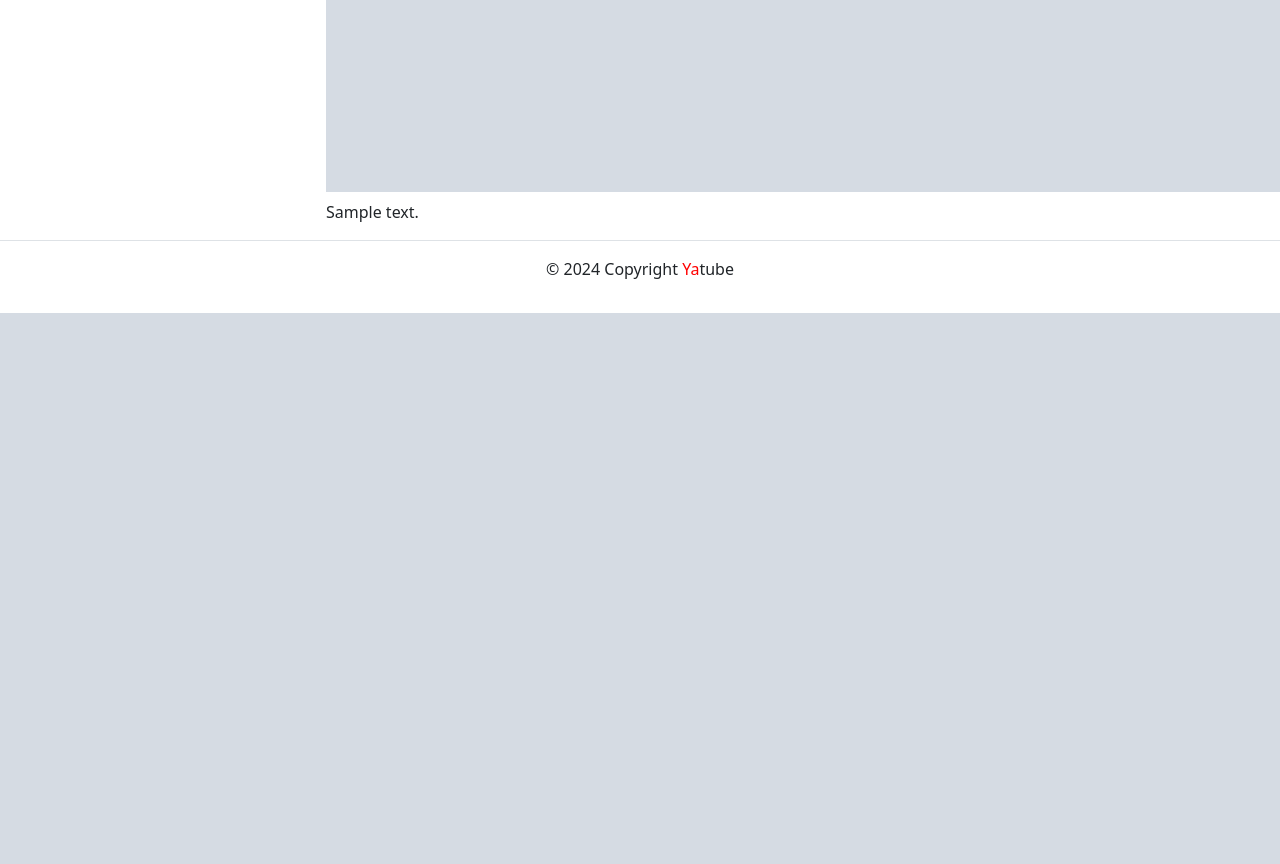
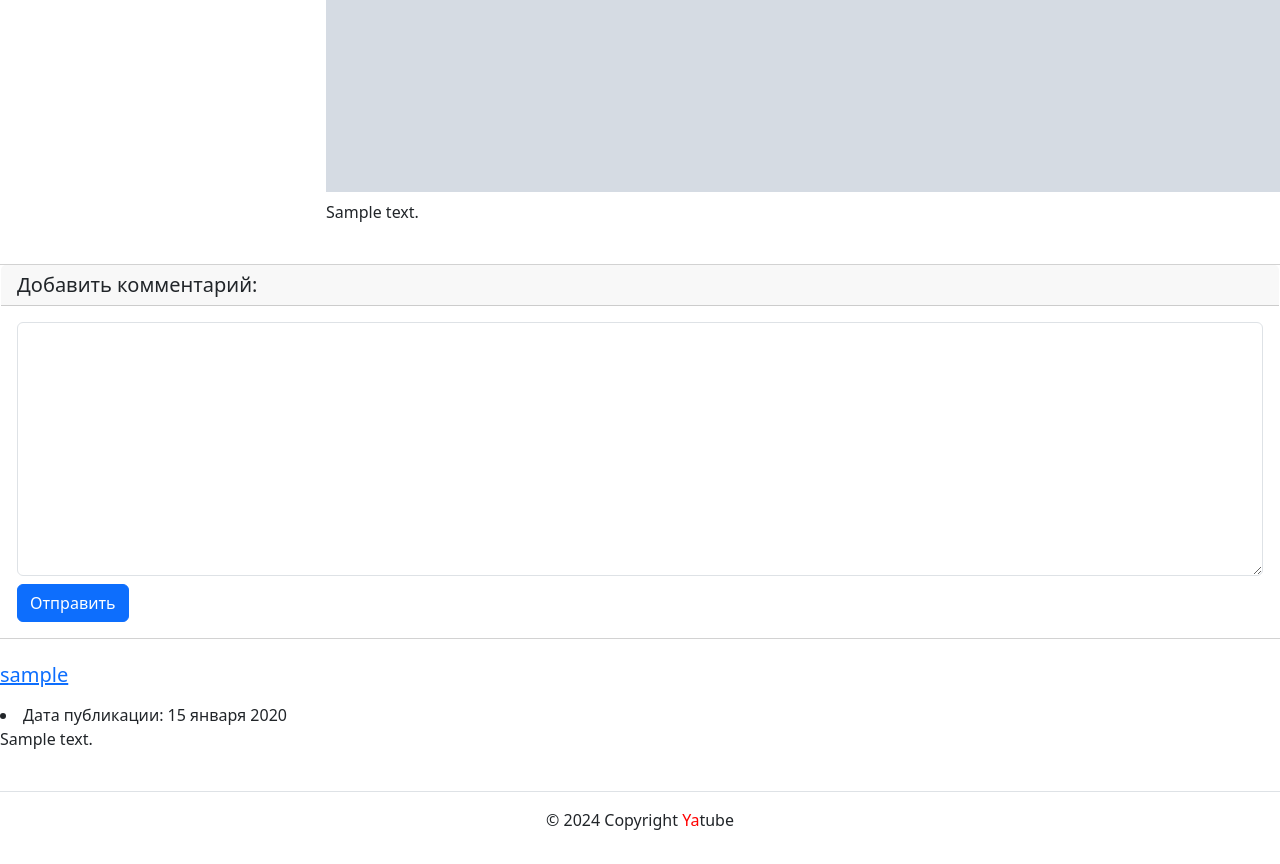
Before and after one commit to Dimalright/yatube_project2, a Django app: page /posts/1/ in a window 1280 px wide. Shown: the part 588-1452 px from the top of the page. Before the commit the page ends 901 px from the top, so only its background shows below. Run offline with Django 3.2, Linux system fonts and the light colour scheme; a user stored in the database is signed in; tables that the repository leaves empty hold one stand-in row (values such as "Sample post"); grey boxes marked "Sample" are stand-in pictures; some libraries are stand-ins or nearby versions.

Commit message:
test comments

```diff
--- a/yatube/posts/forms.py
+++ b/yatube/posts/forms.py
@@ -1,5 +1,5 @@
 from django import forms
-from .models import Post
+from .models import Post, Comment
 
 
 class PostForm(forms.ModelForm):
@@ -12,3 +12,9 @@ class PostForm(forms.ModelForm):
         if not text.strip():
             raise forms.ValidationError('Поле не может быть пустым или содержать только пробелы.')
         return text
+
+
+class CommentForm(forms.ModelForm):
+    class Meta:
+        model = Comment
+        fields = ('text',)
--- a/yatube/posts/models.py
+++ b/yatube/posts/models.py
@@ -50,3 +50,21 @@ class Group(models.Model):
 
     def __str__(self):
         return self.title
+
+
+class Comment(models.Model):
+    post = models.ForeignKey(
+        Post,
+        on_delete=models.CASCADE,
+        related_name='comments'
+    )
+    author = models.ForeignKey(
+        User,
+        on_delete=models.CASCADE,
+        related_name='comments'
+    )
+    text = models.TextField(max_length=1000)
+    created = models.DateField(
+        'Дата публикации',
+        auto_now_add=True
+    )
--- a/yatube/posts/urls.py
+++ b/yatube/posts/urls.py
@@ -11,4 +11,5 @@ urlpatterns = [
     path('posts/<int:post_id>/', views.post_detail, name='post_detail'),
     path('create/', views.post_create, name='post_create'),
     path('posts/<int:post_id>/edit/', views.post_edit, name='post_edit'),
+    path('posts/<int:post_id>/comment/', views.add_comment, name='add_comment'),
 ]
--- a/yatube/posts/views.py
+++ b/yatube/posts/views.py
@@ -2,7 +2,7 @@ from django.shortcuts import render, get_object_or_404, redirect
 from .models import Post, Group, User
 from django.contrib.auth.decorators import login_required
 from django.core.paginator import Paginator
-from .forms import PostForm
+from .forms import PostForm, CommentForm
 
 
 def index(request):
@@ -46,9 +46,15 @@ def profile(request, username):
 
 def post_detail(request, post_id):
     post = get_object_or_404(Post, id=post_id)
+    author = get_object_or_404(User, username=post.author)
+    form = CommentForm(request.POST or None)
+    comments = post.comments.all()
     # Здесь код запроса к модели и создание словаря контекста
     context = {
         'post': post,
+        'author': author,
+        'form': form,
+        'comments': comments,
     }
     return render(request, 'posts/post_detail.html', context)
 
@@ -93,3 +99,16 @@ def post_edit(request, post_id):
                  request, 'posts/update_post.html',
                  {'form': form, 'post': post, 'is_edit': True}
     )
+
+
+@login_required
+def add_comment(request, post_id):
+    # Получите пост и сохраните его в переменную post.
+    post = get_object_or_404(Post, pk=post_id)
+    form = CommentForm(request.POST or None)
+    if form.is_valid():
+        comment = form.save(commit=False)
+        comment.author = request.user
+        comment.post = post
+        comment.save()
+    return redirect('posts:post_detail', post_id=post_id)
--- a/yatube/templates/posts/post_detail.html
+++ b/yatube/templates/posts/post_detail.html
@@ -1,6 +1,7 @@
 {% extends 'base.html' %}
 {% load thumbnail %}
 {% block title %}
+
 <title>Пост пользователя</title>
 {% endblock %}
     {% block content %}
@@ -39,6 +40,38 @@
             {{ post.text }}
           </p>
         </article>
+        {% load user_filters %}
+        {% if user.is_authenticated %}
+        <div class="card my-4">
+          <h5 class="card-header">Добавить комментарий:</h5>
+          <div class="card-body">
+            <form method="post" action="{% url 'posts:add_comment' post.id %}">
+              {% csrf_token %}
+              <div class="form-group mb-2">
+                {{ form.text|addclass:"form-control" }}
+              </div>
+              <button type="submit" class="btn btn-primary">Отправить</button>
+            </form>
+          </div>
+        </div>
+      {% endif %}
+      {% for comment in comments %}
+      <div class="media mb-4">
+        <div class="media-body">
+          <h5 class="mt-0">
+            <a href="{% url 'posts:profile' comment.author.username %}">
+              {{ comment.author.username }}
+            </a>
+          </h5>
+          <p>
+            <li>
+              Дата публикации: {{ comment.created|date:"d E Y" }}
+            </li>
+            {{ comment.text }}
+          </p>
+        </div>
+      </div>
+    {% endfor %}
         {% endif %}
       </div>
 {% endblock %}
```
Also changed, not shown: yatube/posts/tests/test_views.py (+26 -3 lines), yatube/posts/migrations/0006_comment.py (added), yatube/posts/migrations/0007_auto_20240901_1856.py (added).
